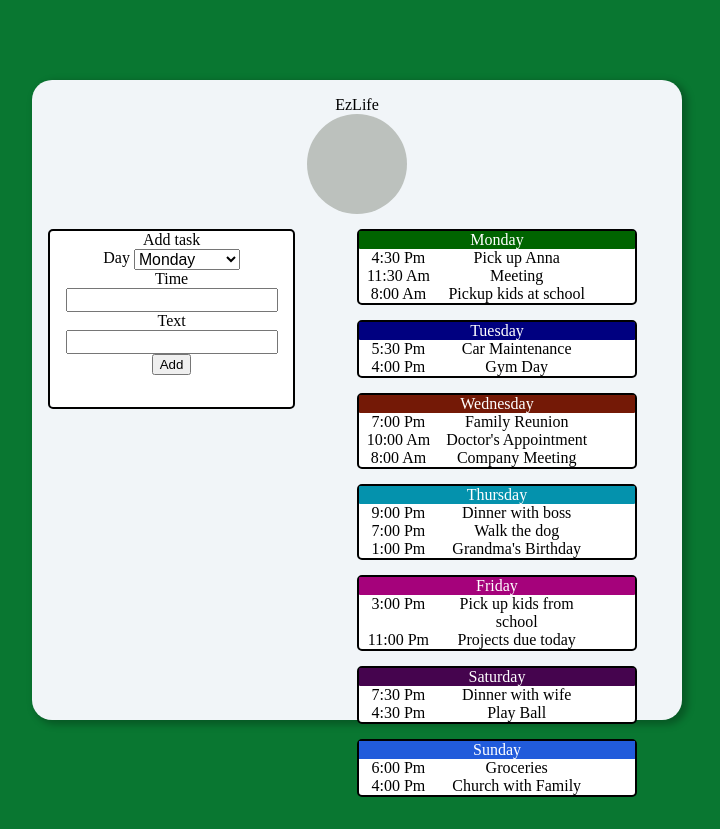
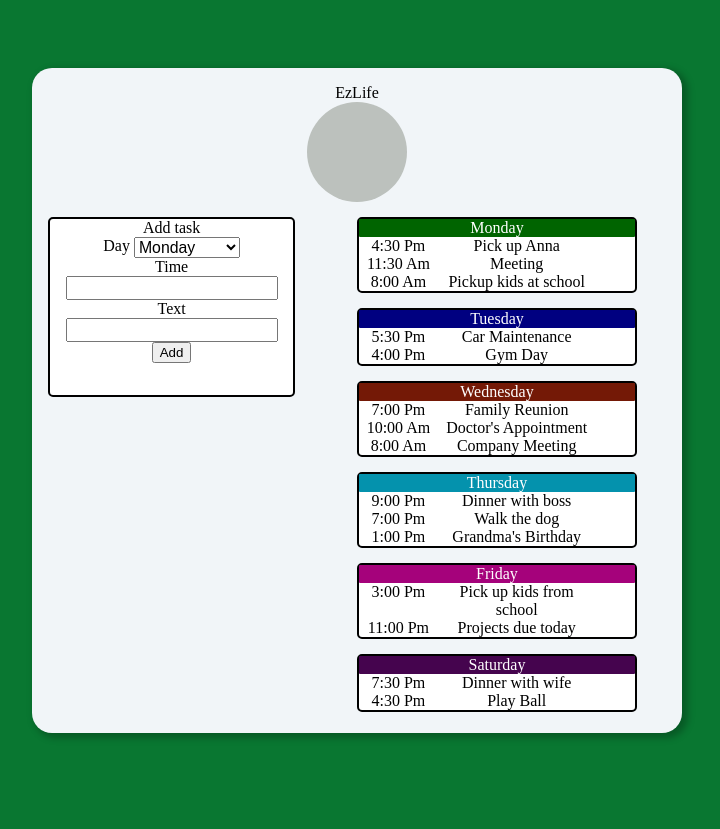
Before and after one commit to JohnB19/Lab-Prototype, a plain HTML site: page index.html in a window 1280 px wide. Shown: the whole page, without its empty margins (283-1003 px from the left). After the commit the page ends 800 px from the top, so only its background shows below. Drawn offline with nearby package versions, Linux system fonts and the light colour scheme.

Commit message:
Fix/update css/js
Final fixes

```diff
--- a/css/main.css
+++ b/css/main.css
@@ -11,7 +11,7 @@ body {
 
   .appcontainer {
     width: 100%;
-    height: 80vh;
+    height: auto;
     min-height: 500px;
     max-width: 650px;
     min-width: 500px;
@@ -51,7 +51,7 @@ body {
   }
 
   .weekDays{
-      height: 600px;
+      height: 500px;
       overflow: scroll;
   }
 
```
